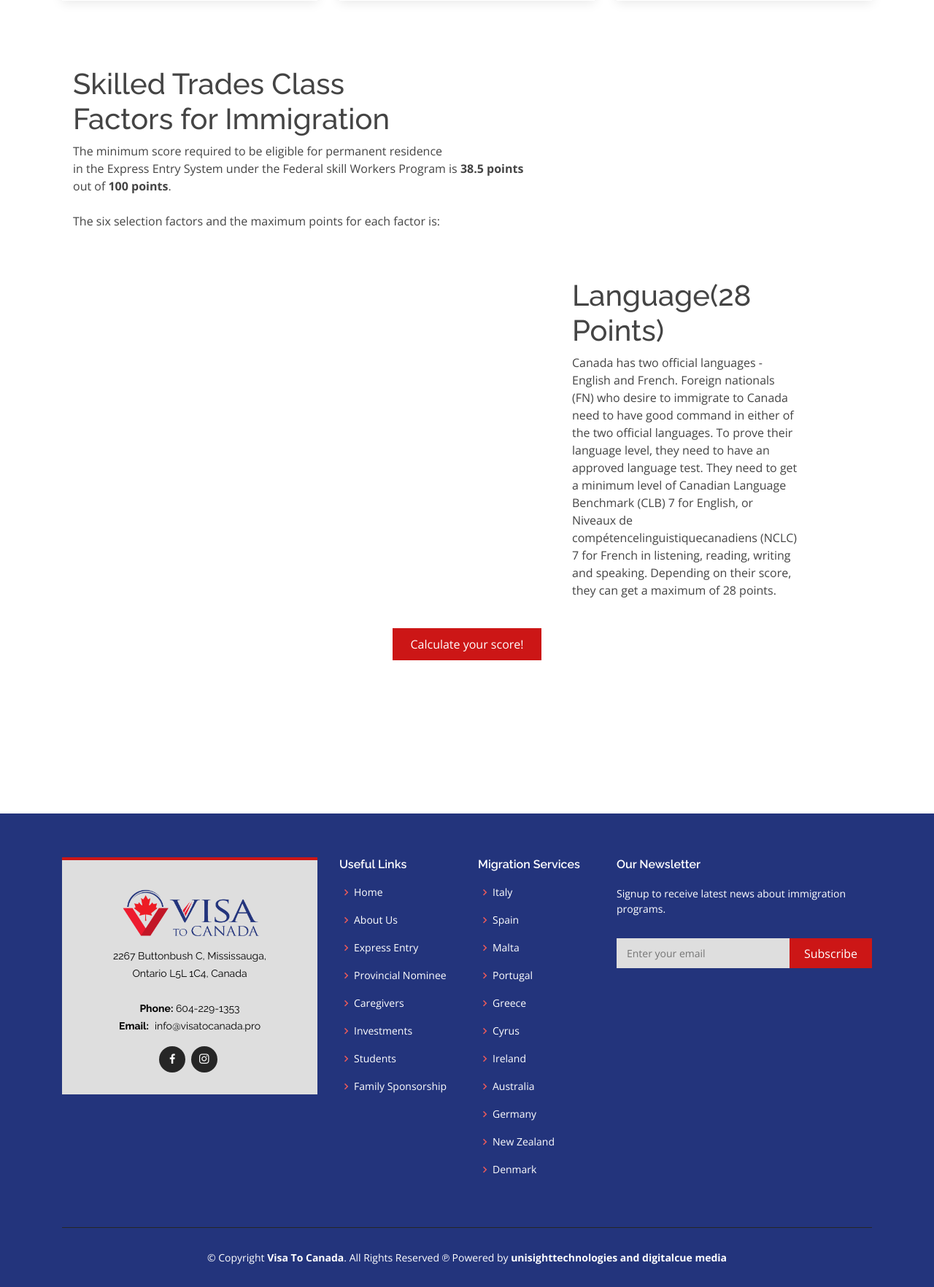
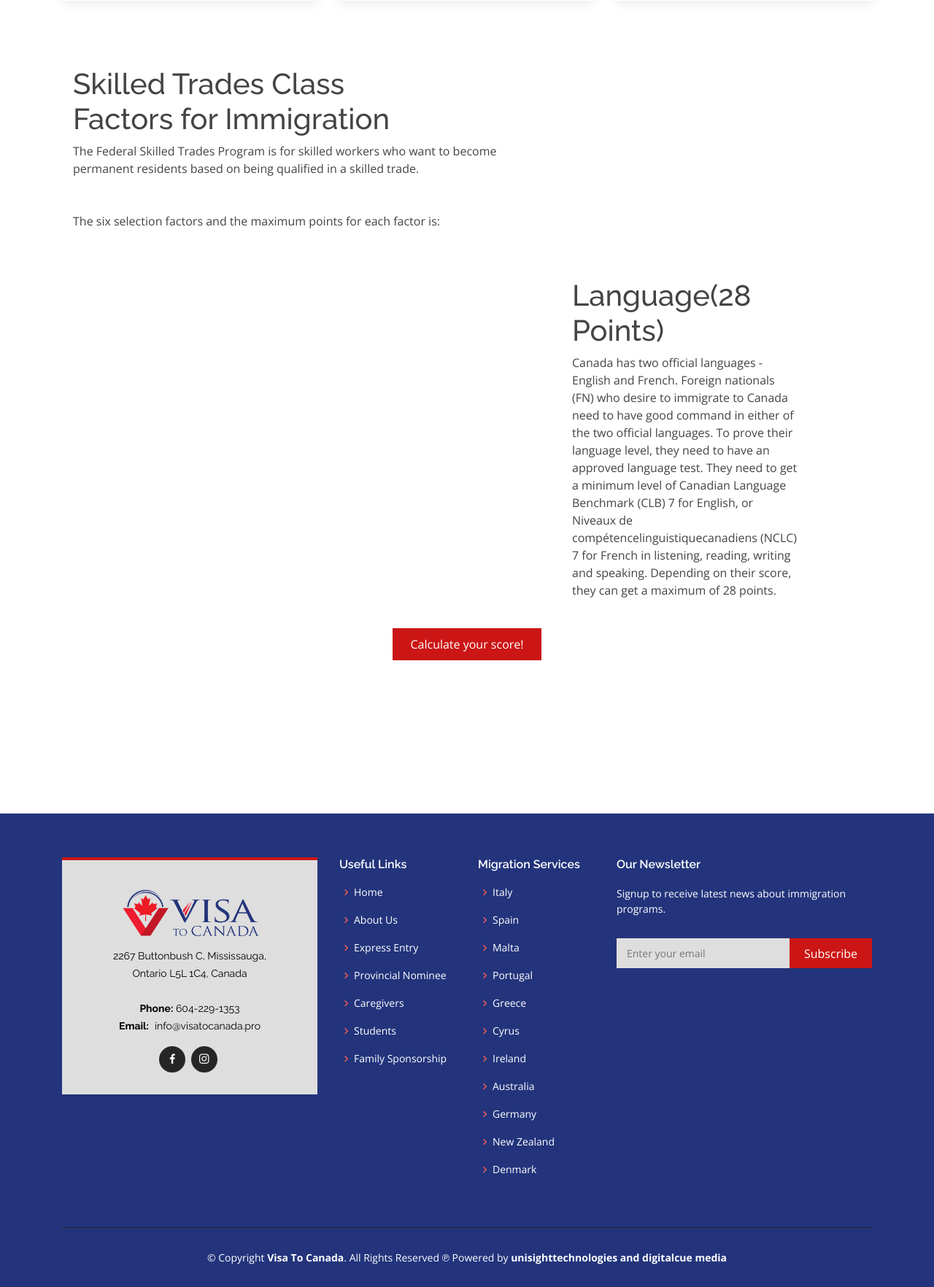
Before and after one commit to Unisight-Technologies/visa-to-america-canada, a Django app: page /express_entry/ in a window 1280 px wide, after a click that opens the changed part. Shown: the part 2068-3832 px from the top of the page at 73% size. Run offline with Django 3.2, Linux system fonts and the light colour scheme; parts of the project's set-up code (start-up, migrations or seed data) failed here and were passed over; some libraries are stand-ins or nearby versions.

Commit message:
points removed from two other express entry

```diff
--- a/visa_app/templates/base.html
+++ b/visa_app/templates/base.html
@@ -90,7 +90,7 @@
                 <li><a href="{% url 'express_entry' %}">Express Entry</a></li>
                 <li><a href="{% url 'nominee' %}">Provincial Nominee</a></li>
                 <li><a href="{% url 'care_giver' %}">Caregivers</a></li>
-                <li><a href="{% url 'portfolio' %}">Investments</a></li>
+                <!-- <li><a href="{% url 'portfolio' %}">Investments</a></li> -->
                 <li><a href="{% url 'student' %}">Students</a></li>
                 <li><a href="{% url 'family' %}">Family Sponsorship</a></li>
 
@@ -189,7 +189,7 @@
                 <li><i class="bx bx-chevron-right"></i> <a href="{% url 'express_entry' %}">Express Entry</a></li>
                 <li><i class="bx bx-chevron-right"></i> <a href="{% url 'express_entry' %}">Provincial Nominee</a></li>
                 <li><i class="bx bx-chevron-right"></i> <a href="{% url 'care_giver' %}">Caregivers</a></li>
-                <li><i class="bx bx-chevron-right"></i> <a href="#">Investments</a></li>
+                <!-- <li><i class="bx bx-chevron-right"></i> <a href="#">Investments</a></li> -->
                 <li><i class="bx bx-chevron-right"></i> <a href="(% url 'student' %)">Students</a></li>
                 <li><i class="bx bx-chevron-right"></i><a href="{% url 'family' %}">Family Sponsorship</a></li>
 
--- a/visa_app/templates/contact.html
+++ b/visa_app/templates/contact.html
@@ -30,10 +30,10 @@
 
       <div class="col-lg-3 col-md-6">
         <div class="info-box  mb-4">
-          <a href="mailto:info@visatocanada.com"><i class="bx bx-envelope"></i></a>
+          <a href="mailto:info@visatocanada.pro"><i class="bx bx-envelope"></i></a>
 
           <h3>Email Us</h3>
-          <a href="mailto:info@visatocanada.com"><p>info@visatocanada.com </p></a>
+          <a href="mailto:info@visatocanada.pro"><p>info@visatocanada.pro </p></a>
         </div>
       </div>
 
--- a/visa_app/templates/express_entry.html
+++ b/visa_app/templates/express_entry.html
@@ -655,8 +655,10 @@
         <section style="background: white;">
   <div class="container">
     <h1>Skilled Trades Class <br> Factors for Immigration</h1>
-    <p>The minimum score required to be eligible for permanent residence <br> in the Express Entry System
-      under the Federal skill Workers Program is <b>38.5 points</b> <br> out of <b>100 points</b>.
+  <p>The Federal Skilled Trades Program is for skilled workers who want to become<br>
+     permanent residents based on being qualified in a skilled trade.</br>
+
+
  <br><br>The six selection factors and the maximum points for each factor is:
 </p>
 
@@ -770,9 +772,8 @@
         <section style="background: white;">
   <div class="container">
     <h1>Canadian Experience Class <br> Factors for Immigration</h1>
-    <p>The minimum score required to be eligible for permanent residence <br> in the Express Entry System
-      under the Federal skill Workers Program is <b>53 points</b> <br> out of <b>100 points</b>.
- <br><br>The six selection factors and the maximum points for each factor is:
+    <p>The Canadian Experience Class is for skilled workers who have <br> Canadian work experience and want to become permanent residents.</br>
+ <br>The six selection factors and the maximum points for each factor is:
 </p>
 
   </div>
```
